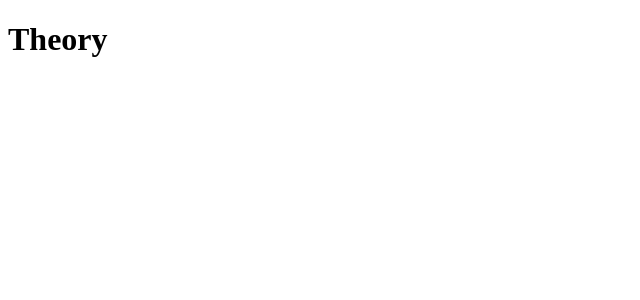
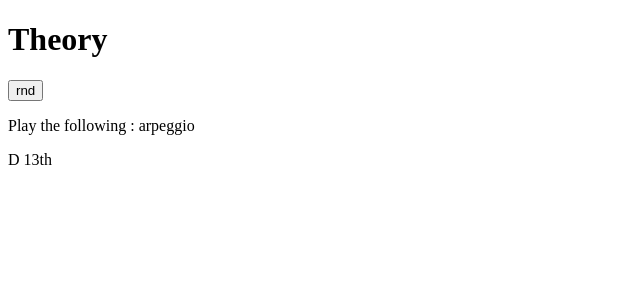
Before and after one commit to Vincent-vst/deusnatura, a React (Vite) app: page /theory in a window 1280 px wide. Shown: the top 300 px of the page, without its empty margins (0-640 px from the left). Built offline with nearby package versions, Linux system fonts and the light colour scheme.

Commit message:
add theory.tsx : add core theory functions

```diff
--- a/src/pages/Theory.tsx
+++ b/src/pages/Theory.tsx
@@ -1,9 +1,29 @@
-const Theory = () => {
+import { useState } from "react";
+import { type, notes, modes, chords, random } from "./core/TheoryCore";
+
+export default function Theory() {
+  const [exercice, setExercice] = useState(random(type));
+  const [note, setNote] = useState(random(notes));
+  const [mode, setMode] = useState(random(modes));
+  const [chord, setChord] = useState(random(chords));
+
+  function randomExercice() {
+    setExercice(random(type));
+    setNote(random(notes));
+    setMode(random(modes));
+    setChord(random(chords));
+  }
+
   return (
-    <div>
+    <>
       <h1>Theory</h1>
-    </div>
+      <button type="button" onClick={() => randomExercice()}>
+        rnd
+      </button>
+      <p>Play the following : {exercice}</p>
+      <div className="question">
+        {note} {exercice === "scale" ? mode : chord}
+      </div>
+    </>
   );
-};
-
-export default Theory;
+}
--- /dev/null
+++ b/src/pages/core/TheoryCore.tsx
@@ -0,0 +1,56 @@
+export const type = ["arpeggio", "chord", "scale"];
+export const notes = [
+  "A",
+  "Bb",
+  "B",
+  "C",
+  "Db",
+  "D",
+  "Eb",
+  "E",
+  "F",
+  "Gb",
+  "G",
+  "Ab",
+  "A#",
+  "C#",
+  "D#",
+  "F#",
+  "G#",
+];
+
+export const modes = [
+  "ionian",
+  "dorian",
+  "phrygian",
+  "lydian",
+  "myxolydian",
+  "aeolian",
+  "locrian",
+  "tetrachord",
+  "octatonic",
+  "super locrian (or altered)",
+  "diminished",
+];
+
+export const chords = [
+  "minor",
+  "major",
+  "augmented",
+  "diminished",
+  "sus4",
+  "sus2",
+  "11th",
+  "m7",
+  "M7",
+  "m9",
+  "9",
+  "11th",
+  "13th",
+  "compound diminished 5th",
+  "compound augmented 4th",
+];
+
+export function random(arr: Array<string>) {
+  return arr[Math.floor(Math.random() * arr.length)];
+}
```
